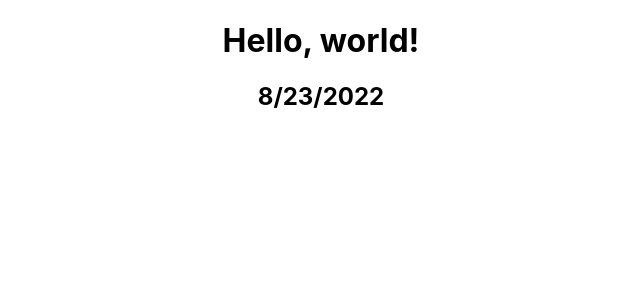
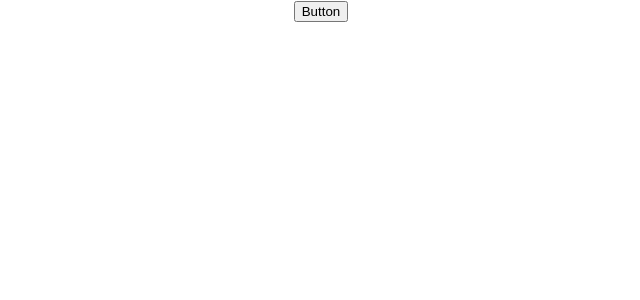
Before and after one commit to skarbgud/react-fastcampus, a React (Create React App) app in the folder React 공식문서로 디테일잡기(초급)/my-app/: page / in a window 1280 px wide. Shown: the top 300 px of the page, without its empty margins (319-959 px from the left). Built offline with nearby package versions, Linux system fonts and the light colour scheme.

Commit message:
07. 이벤트

```diff
--- a/React 공식문서로 디테일잡기(초급)/my-app/src/App.js
+++ b/React 공식문서로 디테일잡기(초급)/my-app/src/App.js
@@ -1,14 +1,16 @@
 import './App.css';
-import Compositon from './components/2-4.props/Compositon';
-import Extration from './components/2-4.props/Extraction/Extration';
-import ClassComponent from './components/2-5.State/ClassComponent';
-import ClassComponent2 from './components/2-6.LifeCycle/ClassComponent';
-import FunctionalComponent from './components/2-5.State/FunctionalComponent';
+import Event from './components/2-7.Event/Event';
+// import Compositon from './components/2-4.props/Compositon';
+// import Extration from './components/2-4.props/Extraction/Extration';
+// import ClassComponent from './components/2-5.State/ClassComponent';
+// import ClassComponent2 from './components/2-6.LifeCycle/ClassComponent';
+// import FunctionalComponent from './components/2-5.State/FunctionalComponent';
 
 function App() {
   return (
     <div className="App">
-      <ClassComponent2 />
+      <Event />
+      {/* <ClassComponent2 /> */}
       {/* <FunctionalComponent /> */}
       {/* <ClassComponent /> */}
       {/* <Extration /> */}
--- /dev/null
+++ b/React 공식문서로 디테일잡기(초급)/my-app/src/components/2-7.Event/Event.jsx
@@ -0,0 +1,31 @@
+import React from 'react';
+
+export default function Event() {
+    // Capture > target > Bubble
+    const handleMouseLeave = (e) => {
+        console.dir(e);
+    }
+    const handleButtonClick = () => {
+        console.log('handleButtonClick');
+    }
+
+    const handleClickCapture = () => {
+        console.log('handleClickCapture');
+    }
+
+    const handleClickCapture2 = () => {
+        console.log('handleClickCapture2');
+    }
+
+    const handleClickBubble = () => {
+        console.log('handleClickBubble');
+    }
+
+    return (
+        <div onClickCapture={handleClickCapture}>
+            <div onClickCapture={handleClickCapture2} onClick={handleClickBubble}>
+                <button onClick={handleButtonClick} onMouseLeave={handleMouseLeave}>Button</button>
+            </div>
+        </div>
+    )
+}
```
